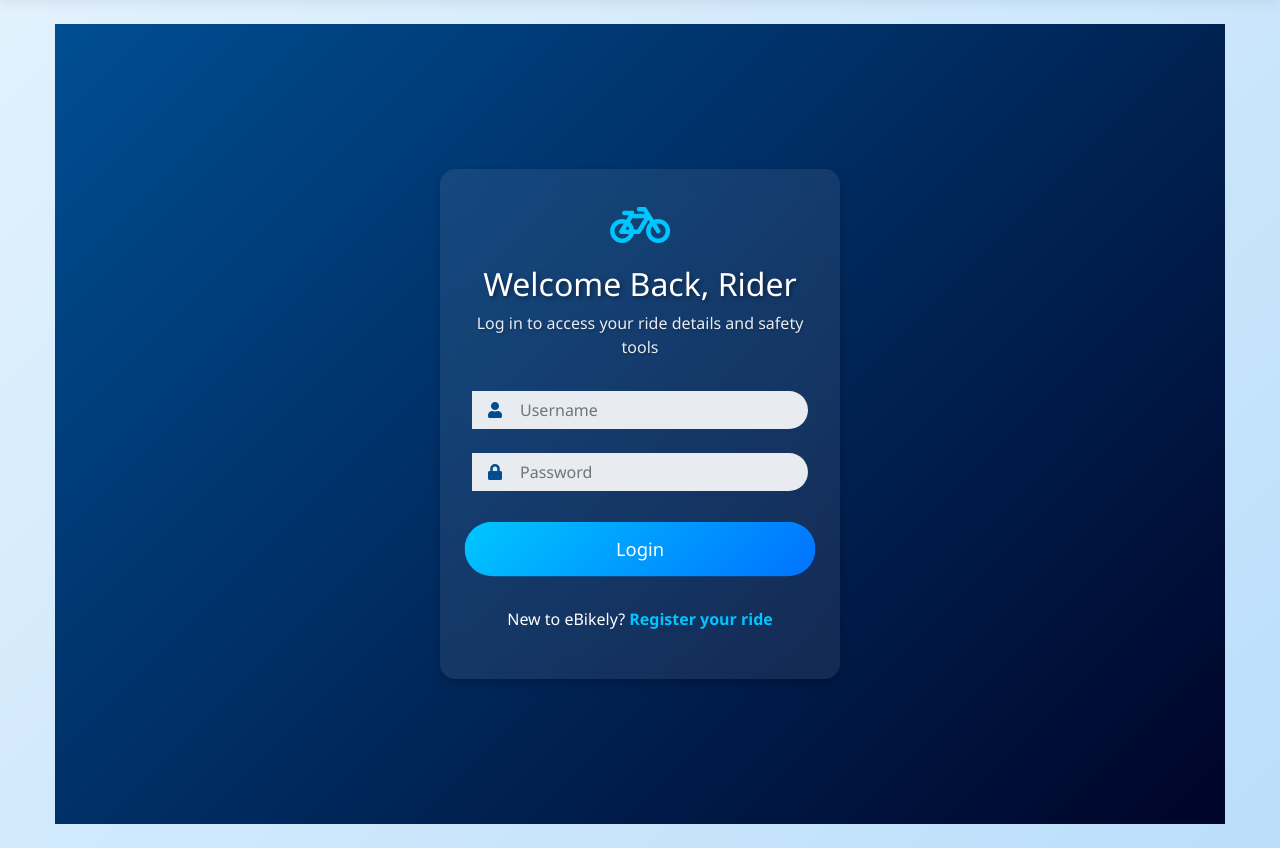
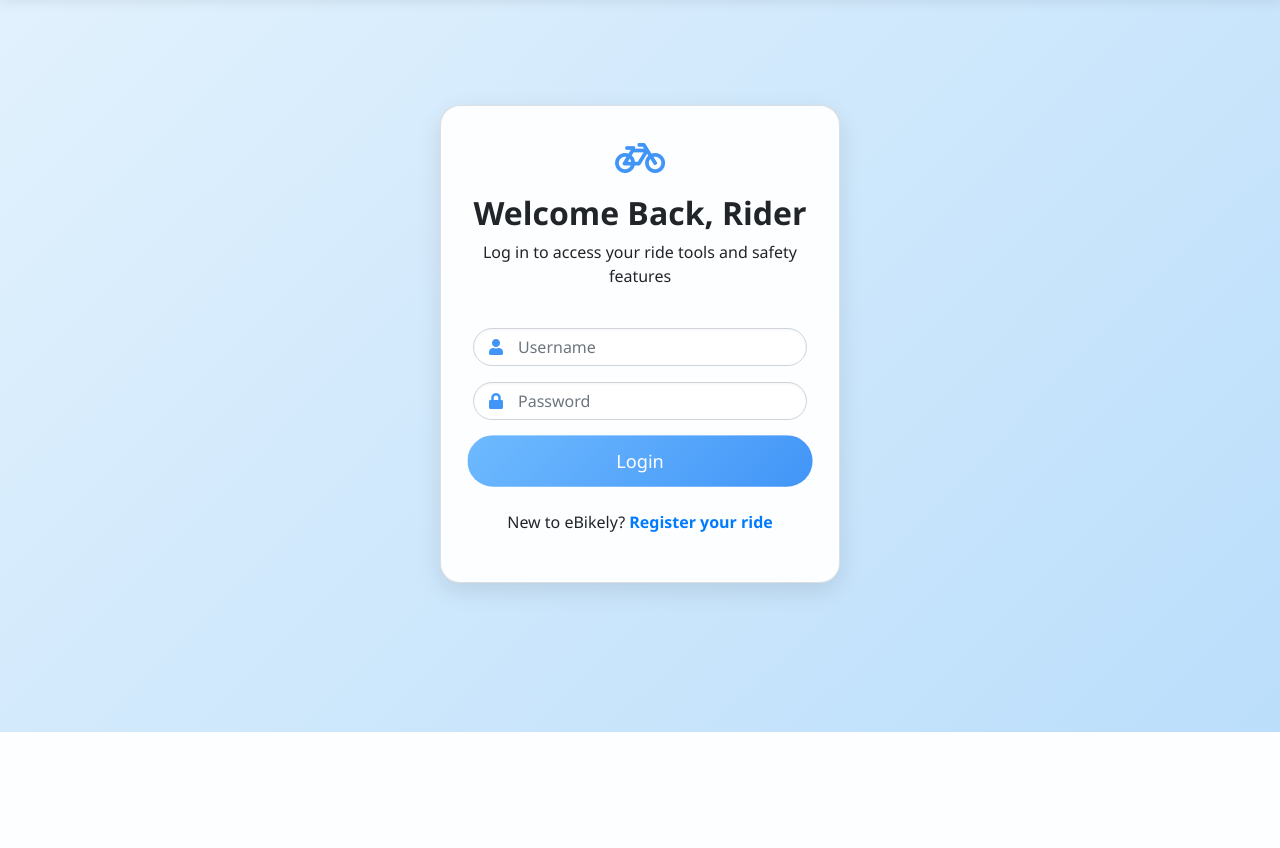
Before and after one commit to TheBlueTongue/eBikely, a Flask app: page /login in a window 1280 px wide. Shown: the part 68-916 px from the top of the page. After the commit the page ends 800 px from the top, so only its background shows below. Run offline with Flask 3, Linux system fonts and the light colour scheme; some libraries are stand-ins or nearby versions.

Commit message:
updated the style of the login page

```diff
--- a/templates/login.html
+++ b/templates/login.html
@@ -4,140 +4,105 @@
 
 {% block content %}
 <div class="auth-container fade-in">
-    <div class="auth-card slide-up">
-        <div class="auth-header">
-            <i class="fas fa-bicycle auth-icon"></i>
-            <h1>Welcome Back, Rider</h1>
-            <p class="subtitle">Log in to access your ride details and safety tools</p>
+    <div class="card auth-card slide-up">
+        <div class="text-center mb-4">
+            <i class="fas fa-bicycle auth-icon mb-3"></i>
+            <h2 class="font-weight-bold">Welcome Back, Rider</h2>
+            <p class="text">Log in to access your ride tools and safety features</p>
         </div>
 
-        <form method="POST" action="{{ url_for('login') }}" class="auth-form">
+        <form method="POST" action="{{ url_for('login') }}">
             {{ form.hidden_tag() }}
-            <div class="form-group">
-                <div class="input-group">
-                    <i class="fas fa-user input-icon"></i>
-                    {{ form.username(class="form-control custom-input", placeholder="Username") }}
-                </div>
+
+            <div class="form-group position-relative">
+                <i class="fas fa-user input-icon"></i>
+                {{ form.username(class="form-control custom-input", placeholder="Username") }}
             </div>
-            <div class="form-group">
-                <div class="input-group">
-                    <i class="fas fa-lock input-icon"></i>
-                    {{ form.password(class="form-control custom-input", placeholder="Password") }}
-                </div>
+
+            <div class="form-group position-relative">
+                <i class="fas fa-lock input-icon"></i>
+                {{ form.password(class="form-control custom-input", placeholder="Password") }}
             </div>
+
             <button type="submit" class="btn btn-primary btn-block pulse">Login</button>
         </form>
 
-        <div class="auth-footer">
-            <p>New to eBikely? <a href="{{ url_for('register') }}">Register your ride</a></p>
+        <div class="text-center mt-4">
+            <p class="text">New to eBikely? <a href="{{ url_for('register') }}" class="text-primary font-weight-bold">Register your ride</a></p>
         </div>
     </div>
 </div>
 
 <style>
 .auth-container {
-    min-height: 100vh;
-    padding: 2rem;
-    background: linear-gradient(135deg, #004e92 0%, #000428 100%);
+    min-height: 80vh;
     display: flex;
     align-items: center;
     justify-content: center;
+    padding: 2rem;
+
 }
 
 .auth-card {
-    background: rgba(255, 255, 255, 0.08);
-    backdrop-filter: blur(10px);
+    background: rgba(255, 255, 255, 0.95);
+    backdrop-filter: blur(8px);
+    border-radius: 20px;
+    box-shadow: 0 8px 24px rgba(0, 0, 0, 0.1);
     padding: 2rem;
-    border-radius: 15px;
     width: 100%;
     max-width: 400px;
-    box-shadow: 0 4px 10px rgba(0, 0, 0, 0.2);
-}
-
-.auth-header {
-    text-align: center;
-    margin-bottom: 2rem;
-    color: white;
+    animation: slideUp 0.6s ease-out;
 }
 
 .auth-icon {
-    font-size: 3rem;
-    margin-bottom: 1rem;
-    color: #00c6ff;
-}
-
-.auth-header h1 {
-    font-size: 2rem;
-    margin-bottom: 0.5rem;
-    text-shadow: 2px 2px 4px rgba(0, 0, 0, 0.4);
-}
-
-.auth-header .subtitle {
-    opacity: 0.9;
-    text-shadow: 1px 1px 3px rgba(0, 0, 0, 0.3);
-}
-
-.auth-form .form-group {
-    margin-bottom: 1.5rem;
-}
-
-.input-group {
-    position: relative;
+    font-size: 2.5rem;
+    color: #4195f7;
 }
 
 .input-icon {
     position: absolute;
+    top: 50%;
     left: 1rem;
-    top: 50%;
     transform: translateY(-50%);
-    color: #004e92;
-    z-index: 1;
+    color: #4195f7;
+    z-index: 2;
 }
 
 .custom-input {
-    padding-left: 3rem;
-    border-radius: 50px;
-    border: none;
-    background: rgba(255, 255, 255, 0.9);
+    padding-left: 2.75rem;
+    border-radius: 30px;
+    border: 1px solid #ced4da;
+    background: #ffffff;
+    box-shadow: inset 0 1px 3px rgba(0,0,0,0.05);
 }
 
 .btn-block {
     border-radius: 50px;
-    padding: 0.8rem;
+    padding: 0.75rem;
     font-size: 1.1rem;
-    background: linear-gradient(135deg, #00c6ff 0%, #0072ff 100%);
+    background: linear-gradient(135deg, #6fbaff 0%, #4195f7 100%);
     border: none;
-    margin-top: 2rem;
     color: white;
+    font-weight: 500;
+    transition: all 0.3s ease-in-out;
 }
 
-.auth-footer {
-    text-align: center;
-    margin-top: 2rem;
-    color: white;
-}
-
-.auth-footer a {
-    color: #00c6ff;
-    text-decoration: none;
-    font-weight: bold;
-}
-
-.auth-footer a:hover {
-    color: #0072ff;
+.btn-block:hover {
+    opacity: 0.9;
+    transform: scale(1.02);
 }
 
 /* Animations */
 .fade-in {
-    animation: fadeIn 0.8s ease forwards;
+    animation: fadeIn 0.6s ease-in-out;
 }
 
 .slide-up {
-    animation: slideUp 0.5s ease forwards;
+    animation: slideUp 0.5s ease-out;
 }
 
 .pulse {
-    animation: pulse 2s infinite;
+    animation: pulse 2.5s infinite ease-in-out;
 }
 
 @keyframes fadeIn {
@@ -157,9 +122,8 @@
 }
 
 @keyframes pulse {
-    0% { transform: scale(1); }
-    50% { transform: scale(1.05); }
-    100% { transform: scale(1); }
+    0%, 100% { transform: scale(1); }
+    50% { transform: scale(1.04); }
 }
 </style>
 
```
